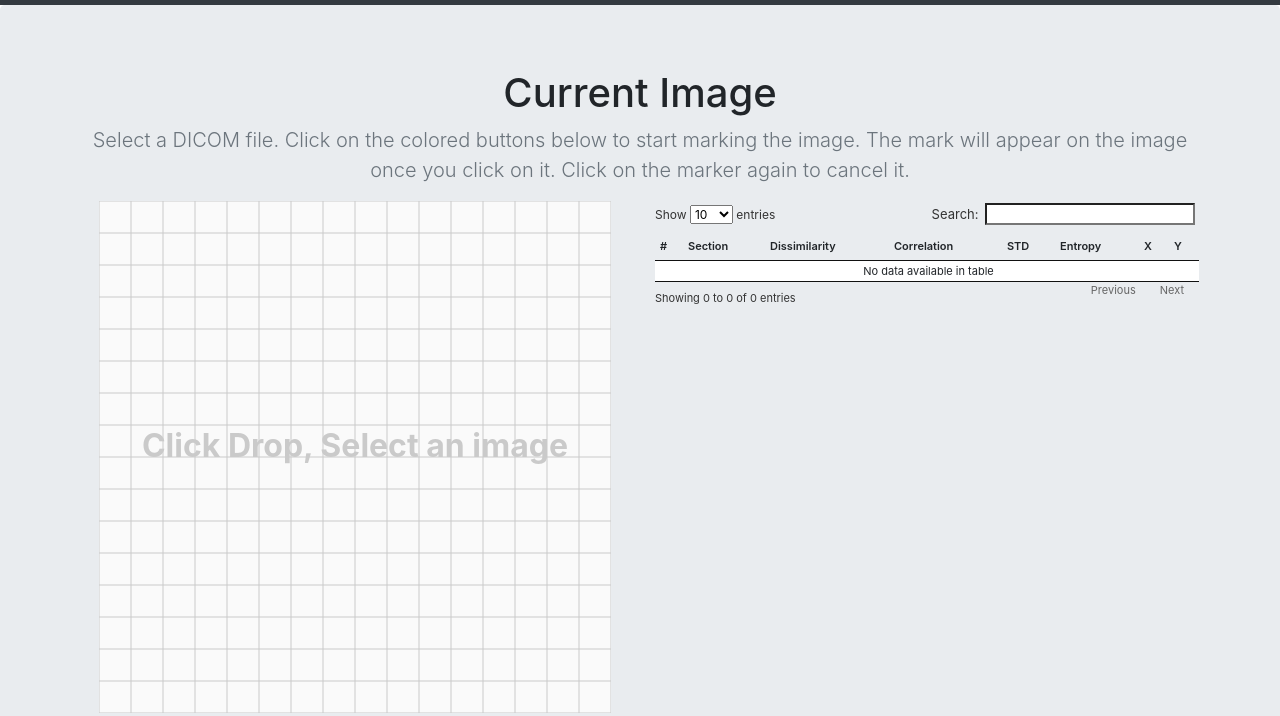
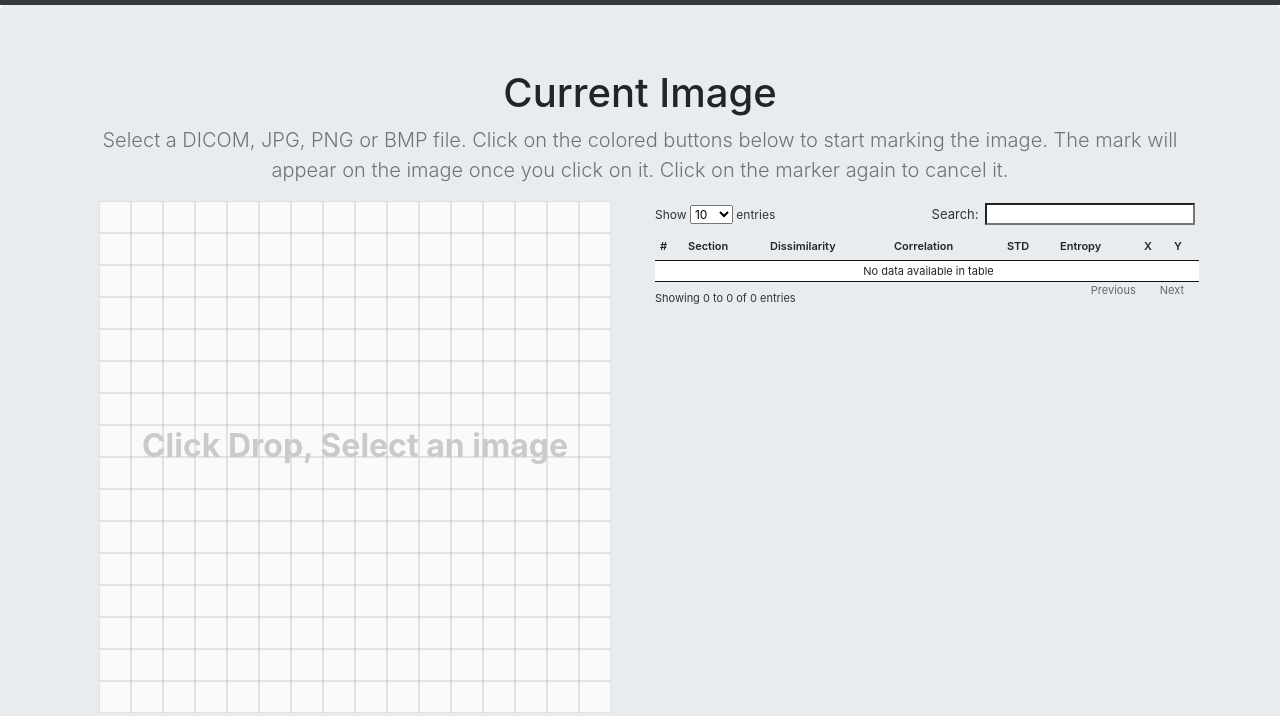
Before and after one commit to drcandacemakedamoore/neuromath, a plain HTML site: page web/index.html in a window 1280 px wide. Shown: the part 61-777 px from the top of the page. Drawn offline with Linux system fonts and the light colour scheme; files that its build step writes are made by us from their sources; no server answers; files whose address does not match are found by name.

Commit message:
interface update

```diff
--- a/web/index.html
+++ b/web/index.html
@@ -172,7 +172,7 @@
         <div class="container">
           <h1 class="jumbotron-heading" id="current-image-title">Current Image</h1>
           <p class="lead text-muted">
-            Select a DICOM file. Click on the colored buttons below to start marking the
+            Select a DICOM, JPG, PNG or BMP file. Click on the colored buttons below to start marking the
             image.  The mark will appear on the image once you click
             on it.  Click on the marker again to cancel it.
           </p>
```
